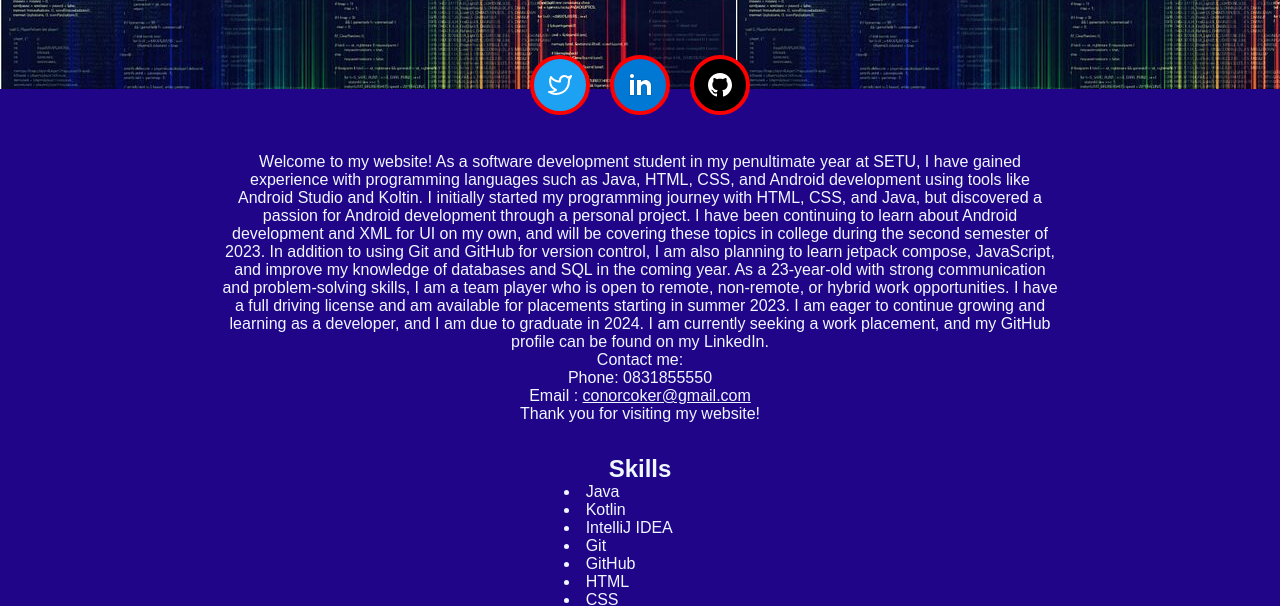
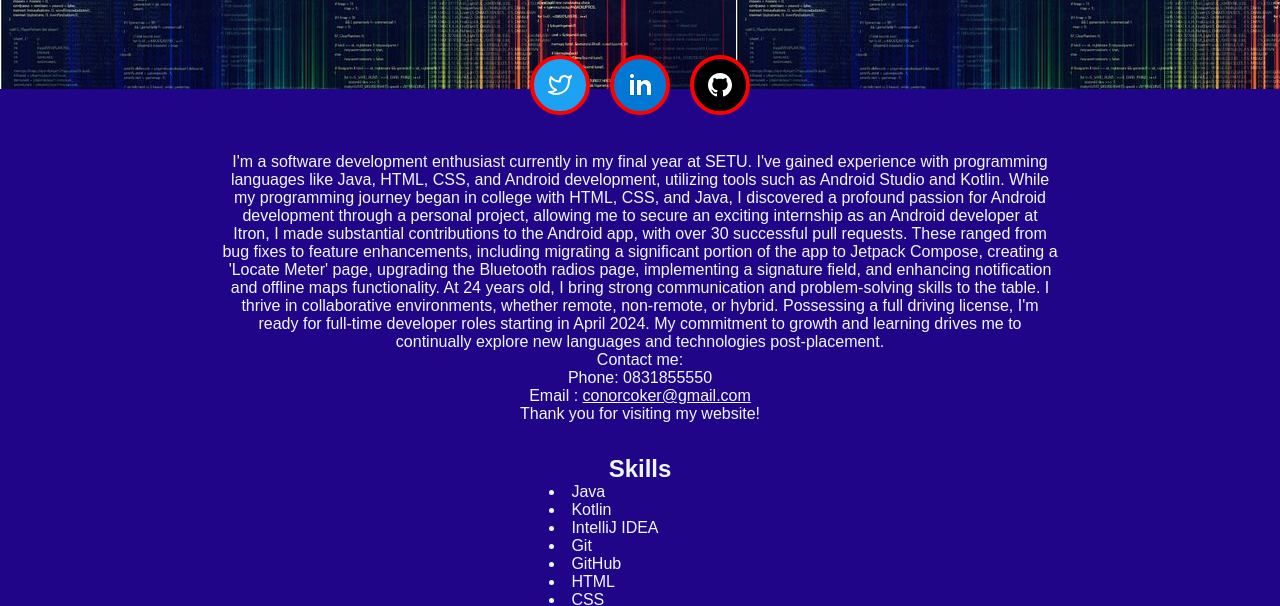
Before and after one commit to ConorCoker/mywebsite, a plain HTML site: page index.html in a window 1280 px wide. Shown: the part 186-792 px from the top of the page. Drawn offline with Linux system fonts and the light colour scheme.

Commit message:
Updated the "about me" section, to include more information that includes some work I did during placement

```diff
--- a/index.html
+++ b/index.html
@@ -6,7 +6,7 @@
     <meta name="viewport" content="width=device-width, initial-scale=1.0">
     <meta http-equiv="X-UA-Compatible" content="ie=edge">
     <link rel="stylesheet" href="./styles.css">
-    <title>Conor Coker Year 2 Software Student</title>
+    <title>Conor Coker Year 3 Software Student</title>
 
 </head>
 
@@ -31,18 +31,17 @@
 <!-- About You -->
 <main>
     <section class="about">
-        <p> Welcome to my website! As a software development student in my penultimate year at SETU, I have gained
-            experience with programming languages such as Java, HTML, CSS, and Android development using tools like
-            Android Studio and Koltin. I initially started my programming journey with HTML, CSS, and Java, but
-            discovered a passion for Android development through a personal project. I have been continuing to learn
-            about Android development and XML for UI on my own, and will be covering these topics in college during the
-            second semester of 2023. In addition to using Git and GitHub for version control, I am also planning to
-            learn jetpack compose, JavaScript, and improve my knowledge of databases and SQL in the coming year. As a
-            23-year-old with strong communication and problem-solving skills, I am a team player who is open to remote,
-            non-remote, or hybrid work opportunities. I have a full driving license and am available for placements
-            starting in summer 2023. I am eager to continue growing and learning as a developer, and I am due to
-            graduate in 2024. I am currently seeking a work placement, and my GitHub profile can be found on my
-            LinkedIn.
+        <p> I'm a software development enthusiast currently in my final year at SETU. I've gained experience with
+            programming languages like Java, HTML, CSS, and Android development, utilizing tools such as Android Studio
+            and Kotlin. While my programming journey began in college with HTML, CSS, and Java, I discovered a profound passion for
+            Android development through a personal project, allowing me to secure an exciting internship as an Android developer at Itron,
+            I made substantial contributions to the Android app, with over 30 successful pull requests. These ranged
+            from bug fixes to feature enhancements, including migrating a significant portion of the app to Jetpack Compose,
+            creating a 'Locate Meter' page, upgrading the Bluetooth radios page, implementing a signature field,
+            and enhancing notification and offline maps functionality. At 24 years old, I bring strong communication
+            and problem-solving skills to the table. I thrive in collaborative environments, whether remote, non-remote,
+            or hybrid. Possessing a full driving license, I'm ready for full-time developer roles starting in April 2024.
+            My commitment to growth and learning drives me to continually explore new languages and technologies post-placement.
 
             <BR> Contact me:
             <BR>
@@ -72,6 +71,10 @@
             <li>JavaScript</li>
             <li>Spring Framework</li>
             <li>RESTful API</li>
+            <li>Jetpack Compose</li>
+            <li>Database and SQL</li>
+            <li>Bluetooth Connectivity</li>
+            <li>Mapbox SDK</li>
         </ul>
     </section>
     <!-- Your Projects -->
```
